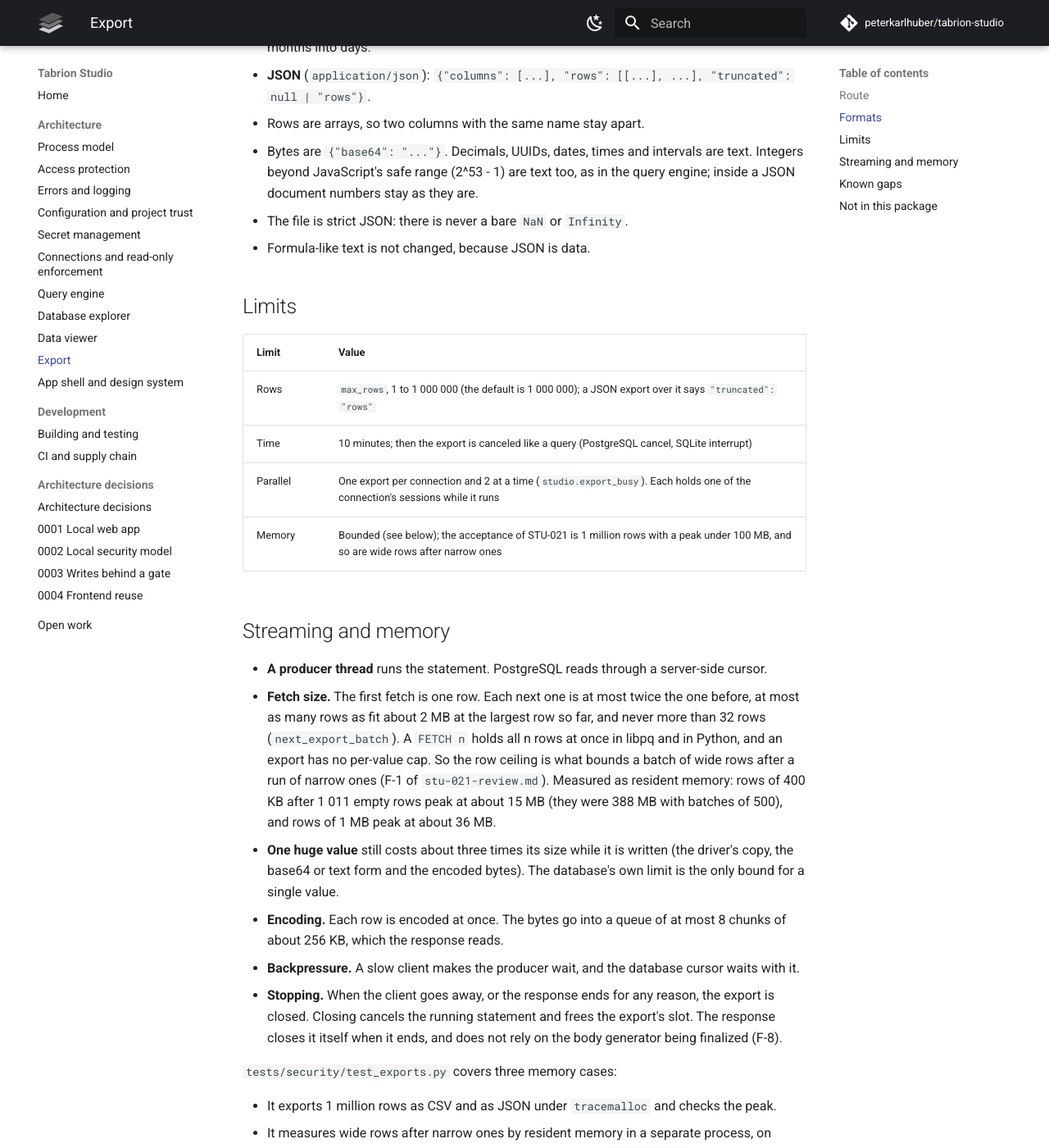
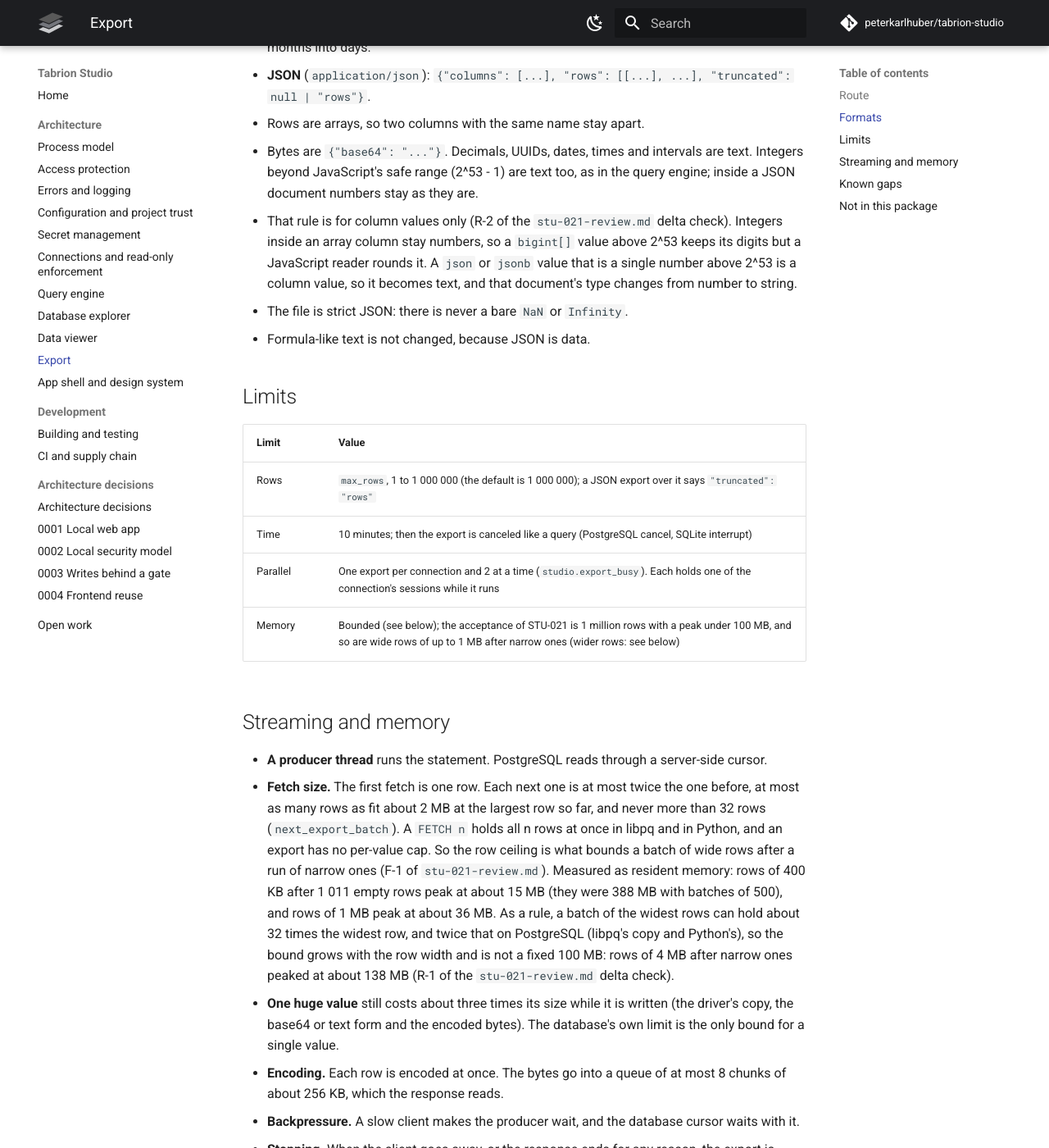
Before and after one commit to peterkarlhuber/tabrion-studio, an MkDocs documentation site: the page built from docs/architecture/exports.md, in a window 1280 px wide and 1400 px high, scrolled down 1538 px. Shown: the whole window at 82% size. Built offline with MkDocs 1.6.1 and Material for MkDocs 9.7.7, drawn with Linux system fonts in a browser that asks for light colours; comment, search, counter and statistics services are not loaded.

Commit message:
STU-021: document the R-1 and R-2 notes of the delta check
exports.md now states that a batch of the widest rows holds about 32
times the widest row (twice that on PostgreSQL), so the memory bound is
not a fixed 100 MB for rows over 1 MB (R-1). It also says that the
large-integer rule is for column values only: integers in array columns
stay numbers, and a json or jsonb value that is a single large number
becomes text (R-2). TODO's STU-021 row records both.

Co-Authored-By: Claude Opus 5.5 <noreply@anthropic.com>
Claude-Session: https://claude.ai/code/session_011tY7TC7Nu5VGro3DJGJcv8

```diff
--- a/docs/architecture/exports.md
+++ b/docs/architecture/exports.md
@@ -50,6 +50,10 @@ statement through `OpenConnection.stream` in its own `Database.read()`, like eve
   - Bytes are `{"base64": "..."}`. Decimals, UUIDs, dates, times and intervals are text. Integers beyond
     JavaScript's safe range (2^53 - 1) are text too, as in the query engine; inside a JSON document numbers stay as
     they are.
+  - That rule is for column values only (R-2 of the `stu-021-review.md` delta check). Integers inside an array column
+    stay numbers, so a `bigint[]` value above 2^53 keeps its digits but a JavaScript reader rounds it. A `json` or
+    `jsonb` value that is a single number above 2^53 is a column value, so it becomes text, and that document's
+    type changes from number to string.
   - The file is strict JSON: there is never a bare `NaN` or `Infinity`.
   - Formula-like text is not changed, because JSON is data.
 
@@ -60,7 +64,7 @@ statement through `OpenConnection.stream` in its own `Database.read()`, like eve
 | Rows | `max_rows`, 1 to 1 000 000 (the default is 1 000 000); a JSON export over it says `"truncated": "rows"` |
 | Time | 10 minutes; then the export is canceled like a query (PostgreSQL cancel, SQLite interrupt) |
 | Parallel | One export per connection and 2 at a time (`studio.export_busy`). Each holds one of the connection's sessions while it runs |
-| Memory | Bounded (see below); the acceptance of STU-021 is 1 million rows with a peak under 100 MB, and so are wide rows after narrow ones |
+| Memory | Bounded (see below); the acceptance of STU-021 is 1 million rows with a peak under 100 MB, and so are wide rows of up to 1 MB after narrow ones (wider rows: see below) |
 
 ## Streaming and memory
 
@@ -70,7 +74,9 @@ statement through `OpenConnection.stream` in its own `Database.read()`, like eve
   n rows at once in libpq and in Python, and an export has no per-value cap. So the row ceiling is what bounds a
   batch of wide rows after a run of narrow ones (F-1 of `stu-021-review.md`). Measured as resident memory: rows of
   400 KB after 1 011 empty rows peak at about 15 MB (they were 388 MB with batches of 500), and rows of 1 MB peak at
-  about 36 MB.
+  about 36 MB. As a rule, a batch of the widest rows can hold about 32 times the widest row, and twice that on
+  PostgreSQL (libpq's copy and Python's), so the bound grows with the row width and is not a fixed 100 MB: rows of
+  4 MB after narrow ones peaked at about 138 MB (R-1 of the `stu-021-review.md` delta check).
 - **One huge value** still costs about three times its size while it is written (the driver's copy, the base64 or
   text form and the encoded bytes). The database's own limit is the only bound for a single value.
 - **Encoding.** Each row is encoded at once. The bytes go into a queue of at most 8 chunks of about 256 KB, which
```
Also changed, not shown: docs/TODO.md (+1 -1 lines).
